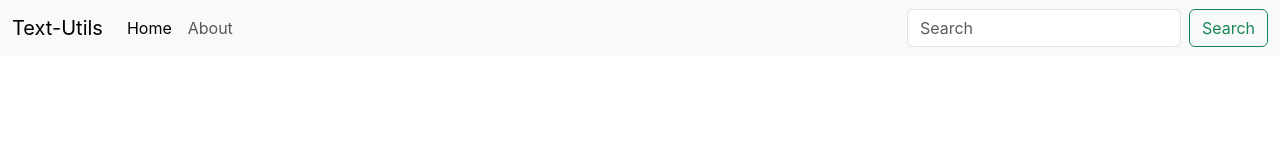
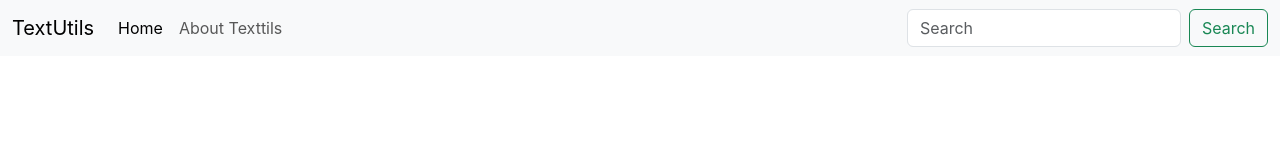
Before and after one commit to Thakur-Sanskar-Anhal/react-first, a React (Create React App) app: page / in a window 1280 px wide. Shown: the top 160 px of the page. Built offline with nearby package versions, Linux system fonts and the light colour scheme.

Commit message:
made the nav bar a custom component

```diff
--- a/src/App.js
+++ b/src/App.js
@@ -1,28 +1,10 @@
+import NavBar from "./components/NavBar";
+
 function App() {
   return (
     <>
-      <nav class="navbar navbar-expand-lg bg-body-tertiary">
-        <div class="container-fluid">
-          <a class="navbar-brand" href="/">Text-Utils</a>
-          <button class="navbar-toggler" type="button" data-bs-toggle="collapse" data-bs-target="#navbarSupportedContent" aria-controls="navbarSupportedContent" aria-expanded="false" aria-label="Toggle navigation">
-            <span class="navbar-toggler-icon"></span>
-          </button>
-          <div class="collapse navbar-collapse" id="navbarSupportedContent">
-            <ul class="navbar-nav me-auto mb-2 mb-lg-0">
-              <li class="nav-item">
-                <a class="nav-link active" aria-current="page" href="/">Home</a>
-              </li>
-              <li class="nav-item">
-                <a class="nav-link" href="/">About</a>
-              </li>
-            </ul>
-            <form class="d-flex" role="search">
-              <input class="form-control me-2" type="search" placeholder="Search" aria-label="Search"/>
-              <button class="btn btn-outline-success" type="submit">Search</button>
-            </form>
-          </div>
-        </div>
-      </nav>
+      <NavBar title="TextUtils" aboutText="About Texttils"/>
+      {/* <NavBar/> */}
     </>
   );
 }
--- /dev/null
+++ b/src/components/NavBar.js
@@ -0,0 +1,39 @@
+import React from 'react'
+import PropTypes from 'prop-types'
+
+export default function NavBar(props) {
+  return (
+    <nav className="navbar navbar-expand-lg bg-body-tertiary">
+        <div className="container-fluid">
+          <a className="navbar-brand" href="/">{props.title}</a>
+          <button className="navbar-toggler" type="button" data-bs-toggle="collapse" data-bs-target="#navbarSupportedContent" aria-controls="navbarSupportedContent" aria-expanded="false" aria-label="Toggle navigation">
+            <span className="navbar-toggler-icon"></span>
+          </button>
+          <div className="collapse navbar-collapse" id="navbarSupportedContent">
+            <ul className="navbar-nav me-auto mb-2 mb-lg-0">
+              <li className="nav-item">
+                <a className="nav-link active" aria-current="page" href="/">Home</a>
+              </li>
+              <li className="nav-item">
+                <a className="nav-link" href="/">{props.aboutText}</a>
+              </li>
+            </ul>
+            <form className="d-flex" role="search">
+              <input className="form-control me-2" type="search" placeholder="Search" aria-label="Search"/>
+              <button className="btn btn-outline-success" type="submit">Search</button>
+            </form>
+          </div>
+        </div>
+      </nav>
+  )
+}
+
+NavBar.prototype = {
+    title: PropTypes.string.isRequired,
+    aboutText: PropTypes.string.isRequired,
+}
+
+NavBar.defaultProps={
+    title: 'tittle ',
+    aboutText: 'about'
+}
```
